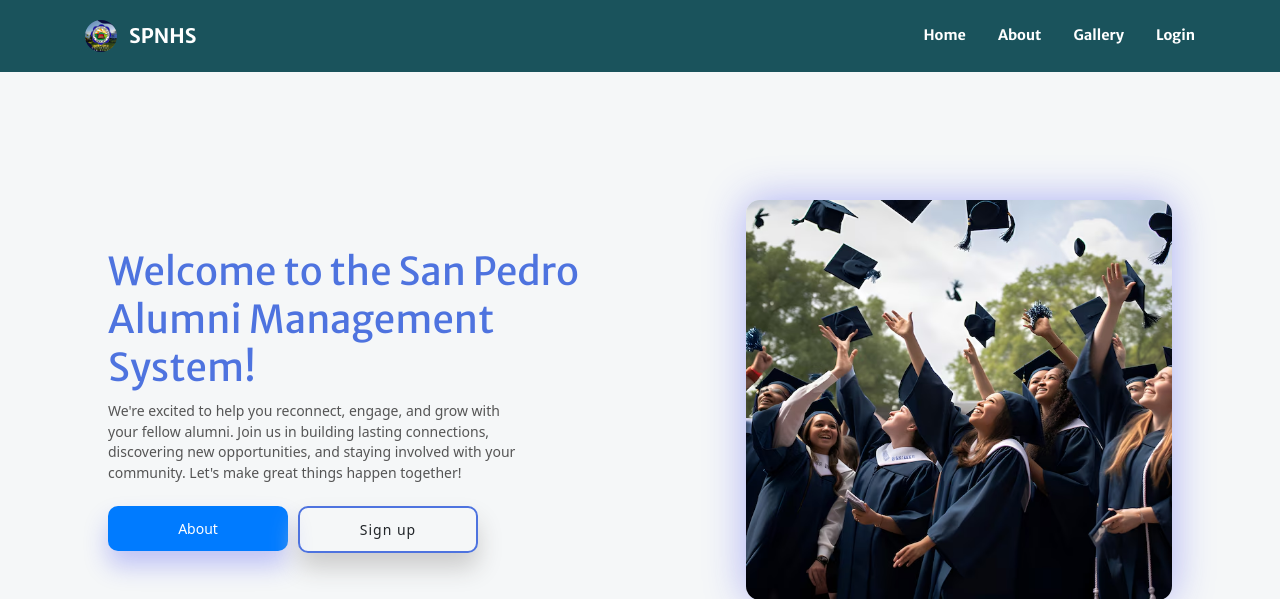
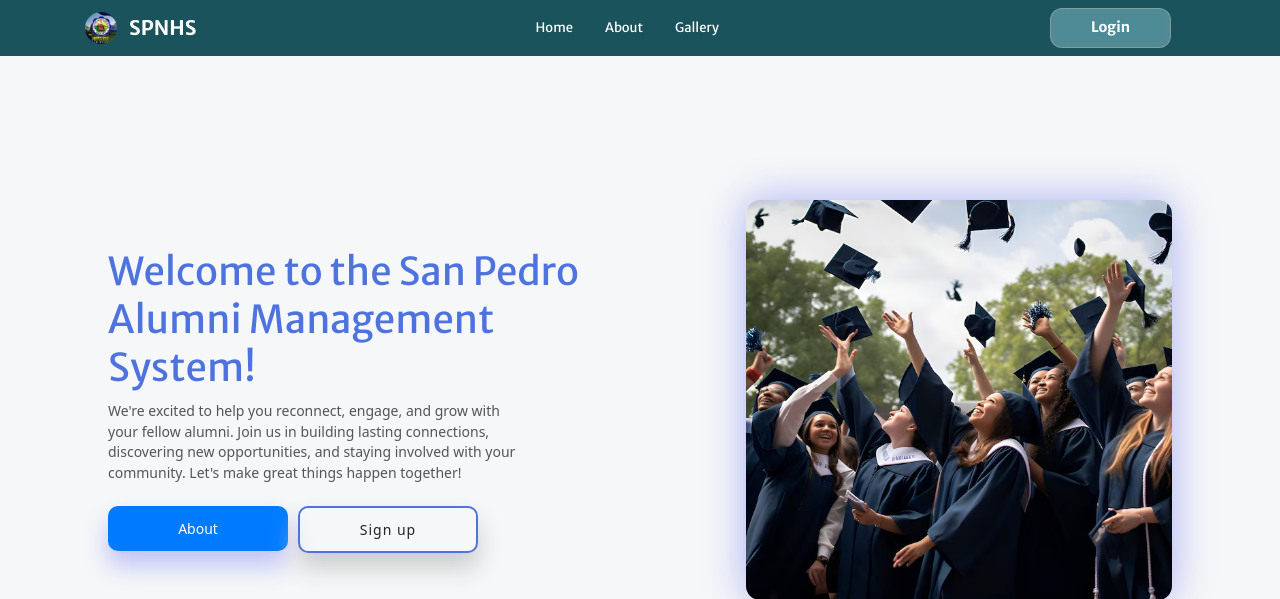
Before and after one commit to krlmkelpcsn/alumni_management_system, a PHP site: page /index.php in a window 1280 px wide. Shown: the top 599 px of the page. Run offline with PHP 8.4, Linux system fonts and the light colour scheme; data comes from the database, SQL or seed files in the repository; data that the repository does not hold is empty; some libraries are stand-ins or nearby versions.

Commit message:
Fix Navbar and Sidebar

```diff
--- a/index.php
+++ b/index.php
@@ -97,6 +97,22 @@ a.jqte_tool_label.unselectable {
   nav#mainNav {
     background: #1A535C;
   }
+
+  #mainNav .navbar-nav .nav-item .menu {
+    font-weight: 500;
+    font-size: small;
+  }
+.bg-name {
+    backdrop-filter: blur(8px) saturate(170%);
+    -webkit-backdrop-filter: blur(8px) saturate(170%);
+    background-color: rgba(255, 255, 255, 0.3);
+    border-radius: 12px;
+    border: 1px solid rgba(209, 213, 219, 0.3);
+    padding-right: 2.5em;
+    padding-left: 1.5em;
+    padding-top: 0.5em;
+    padding-bottom: 0.5em;
+}
     </style>
     <body id="page-top">
         <!-- Navigation-->
@@ -104,40 +120,44 @@ a.jqte_tool_label.unselectable {
         <div class="toast-body text-white">
         </div>
       </div>
-        <nav class="navbar navbar-expand-lg navbar-light fixed-top py-3" id="mainNav">
+        <nav class="navbar navbar-expand-lg navbar-light fixed-top " id="mainNav">
             <div class="container d-flex justify-content-between align-items-center">
               <img src="img/logo.jpg" alt="logo" class=logo>
-                <a class="navbar-brand js-scroll-trigger " href=""> SPNHS</a>
+                <a class="navbar-brand js-scroll-trigger" href="index.php?page=home">SPNHS</a>
                 <button class="navbar-toggler navbar-toggler-right" type="button" data-toggle="collapse" data-target="#navbarResponsive" aria-controls="navbarResponsive" aria-expanded="false" aria-label="Toggle navigation"><span class="navbar-toggler-icon"></span></button>
                 <div class="collapse navbar-collapse" id="navbarResponsive">
-                    <ul class="navbar-nav ml-auto my-2 my-lg-0">
-                        <li class="nav-item"><a class="nav-link js-scroll-trigger" href="index.php?page=home">Home</a></li>
-                        <li class="nav-item"><a class="nav-link js-scroll-trigger" href="index.php?page=about">About</a></li>
-                        <li class="nav-item"><a class="nav-link js-scroll-trigger" href="index.php?page=gallery">Gallery</a></li>
+                    <ul class="navbar-nav mr-auto ml-auto my-2 my-lg-0">
+                        <li class="nav-item"><a class="nav-link menu js-scroll-trigger" href="index.php?page=home">Home</a></li>
+                        <li class="nav-item"><a class="nav-link menu js-scroll-trigger" href="index.php?page=about">About</a></li>
+                        <li class="nav-item"><a class="nav-link menu js-scroll-trigger" href="index.php?page=gallery">Gallery</a></li>
                         <?php if(isset($_SESSION['login_id'])): ?>
-                          <li class="nav-item"><a class="nav-link js-scroll-trigger" href="index.php?page=careers">Jobs</a></li>
-                          <!-- <li class="nav-item"><a class="nav-link js-scroll-trigger" href="index.php?page=alumni_list">Alumni</a></li> -->
-                        <li class="nav-item"><a class="nav-link js-scroll-trigger" href="index.php?page=forum">Forums</a></li>
+                        <li class="nav-item"><a class="nav-link menu js-scroll-trigger" href="index.php?page=announcement">Announcements</a></li>
+                        <li class="nav-item"><a class="nav-link  menu js-scroll-trigger" href="index.php?page=careers">Jobs</a></li>
+                        <li class="nav-item"><a class="nav-link menu js-scroll-trigger" href="index.php?page=forum">Forums</a></li>
+                        <li class="nav-item"><a class="nav-link menu js-scroll-trigger" href="index.php?page=alumni_list">Alumni</a></li>
                         <li class="nav-item">
-                    <!-- <a class="btn  nav-link js-scroll-trigger" href="admin/index.php?page=home" target="_blank">Post</a> -->
+                    <a class="nav-link menu js-scroll-trigger" href="admin/index.php?page=home" target="_blank">Post</a>
                 </li>
+                </ul>
+                </div>
+            </div>
                         <?php endif; ?>
 
-                        <?php if(!isset($_SESSION['login_id'])): ?>
-                        <li class="nav-item"><a class="nav-link js-scroll-trigger " href="index.php?page=login" id="">Login</a></li>
-                        <?php else: ?>
-                        <li class="nav-item">
-                          <div class=" dropdown mr-4">
-                              <!-- <a href="#" class="nav-link js-scroll-trigger"  id="account_settings" data-toggle="dropdown" aria-haspopup="true" aria-expanded="false"><?php echo $_SESSION['login_name'] ?> <i class="fa fa-angle-down"></i></a>
-                                <div class="dropdown-menu" aria-labelledby="account_settings" style="left: -2.5em;"> -->
-                                  <!-- <a class="dropdown-item" href="index.php?page=my_account" id="manage_my_account"><i class="fa fa-cog"></i> Manage Account</a> -->
-                                  <a class="text-white ml-5" href="admin/ajax.php?action=logout2"><i class="fa fa-power-off"></i> Logout</a>
-                                </div>
+                      </ul>
+                      <ul class="navbar-nav navbar-login px-4">
+                  <?php if(!isset($_SESSION['login_id'])): ?>
+                      <li class="nav-item bg-name" ><a class="nav-link js-scroll-trigger" href="index.php?page=login">Login</a></li>
+                  <?php else: ?>
+                      <li class="nav-item dropdown ">
+                          <a class="nav-link dropdown-toggle pr-5" href="#" id="navbarDropdown" role="button" data-toggle="dropdown" aria-haspopup="true" aria-expanded="false">
+                              <?php echo $_SESSION['login_name'] ?>
+                          </a>
+                          <div class="dropdown-menu mt-2 border-2" aria-labelledby="navbarDropdown">
+                              <!-- <a class="dropdown-item" href="index.php?page=my_account">Manage Account</a> -->
+                              <a class="dropdown-item" href="admin/ajax.php?action=logout2">Logout</a>
                           </div>
-                        </li>
-                        <?php endif; ?>
-            </ul>
-        </div>
+                      </li>
+                  <?php endif; ?>
     </div>
 </nav>
         <?php
```
Also changed, not shown: admin/navbar.php (+9 -6 lines).
